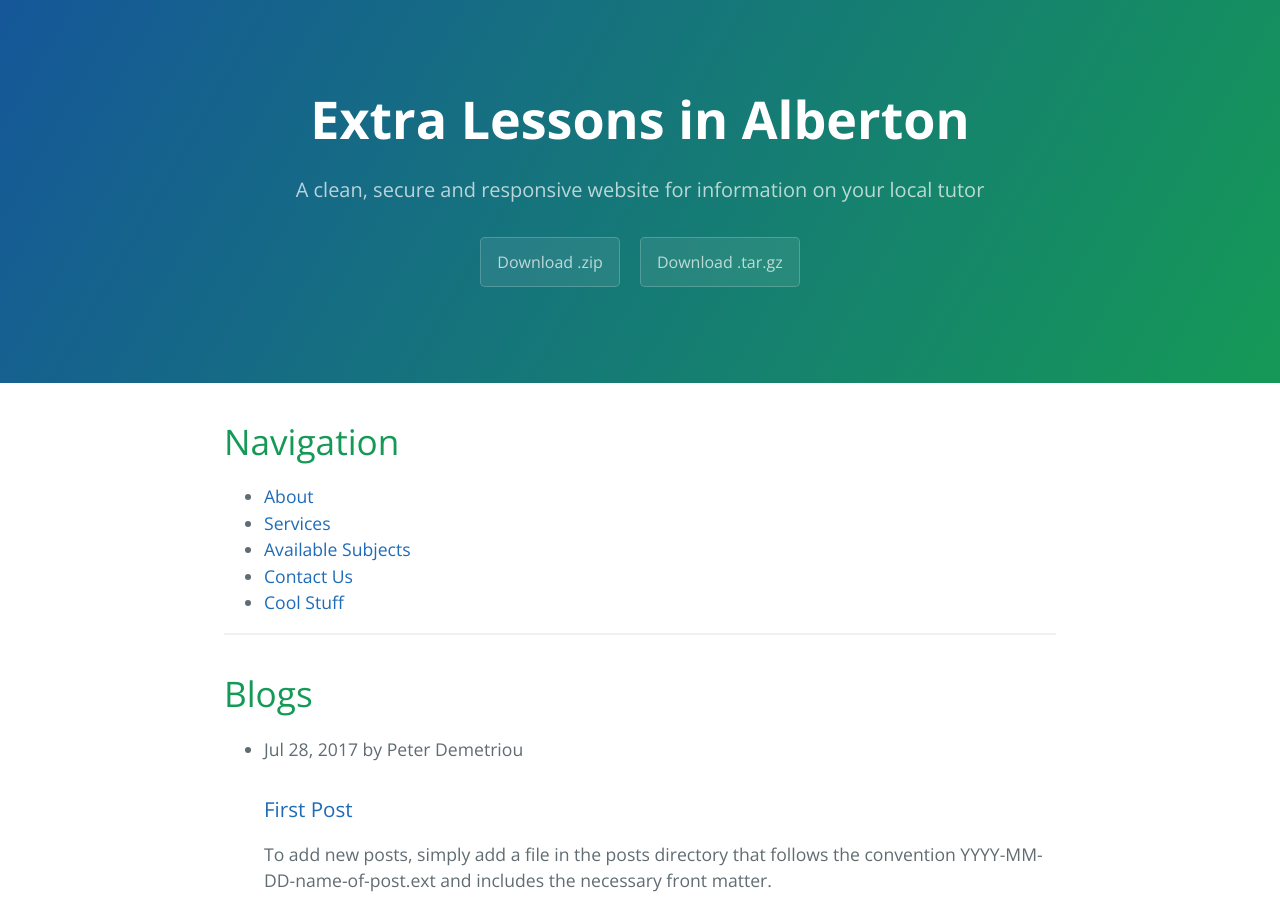
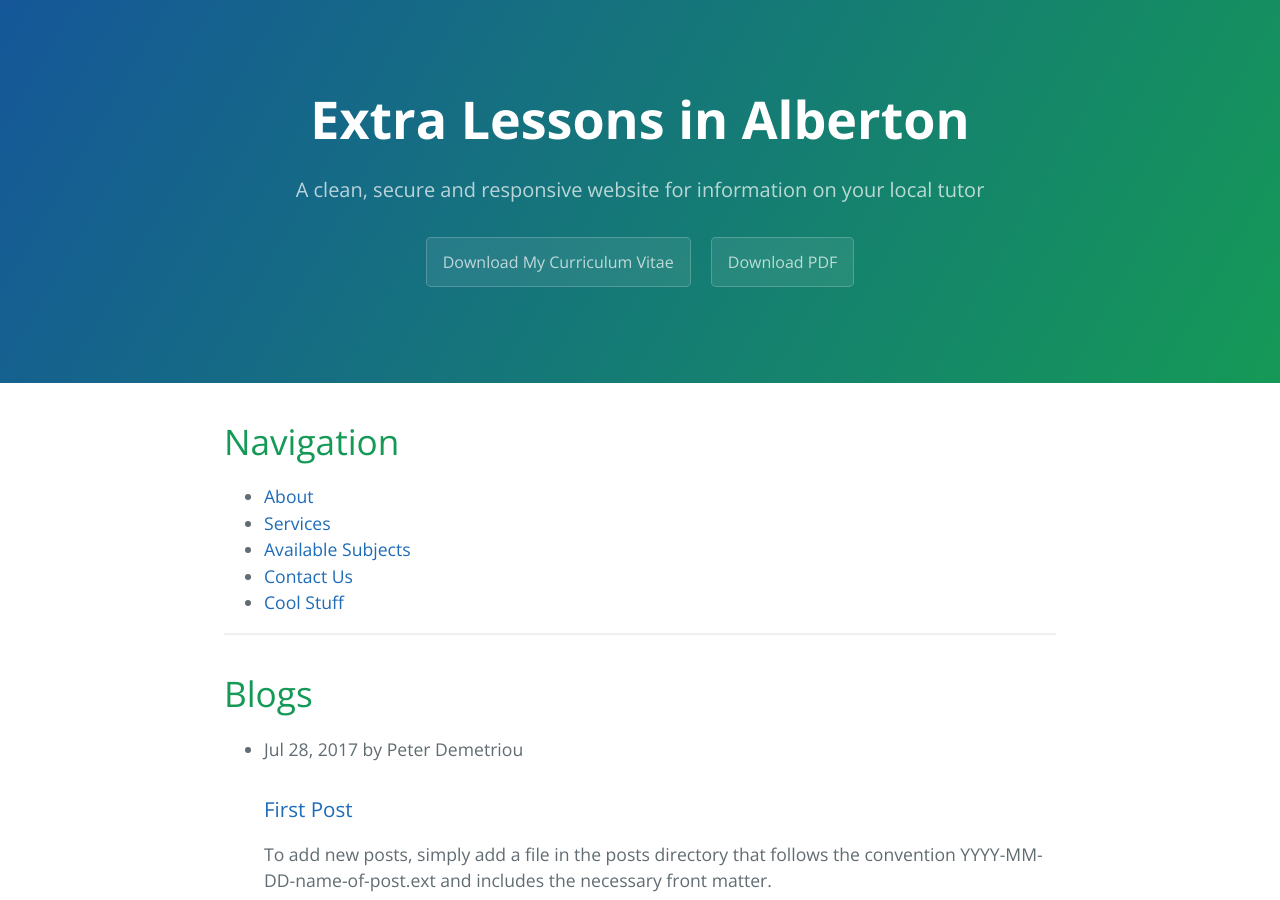
Before and after one commit to HelloBeastie/HelloBeastie.github.io, a Jekyll site: the page built from index.md, in a window 1280 px wide and 900 px high. Built offline with Jekyll 4.4.1, drawn with Linux system fonts in a browser that asks for light colours; our own code applies the rules of GitHub Pages for plain Markdown files.

Commit message:
Tweaked email layout and added download button

```diff
--- a/_layouts/default.html
+++ b/_layouts/default.html
@@ -39,8 +39,8 @@
         <a href="{{ site.github.repository_url }}" class="btn">View on GitHub</a>
       {% endif %}
       {% if site.show_downloads %}
-        <a href="{{ site.github.zip_url }}" class="btn">Download .zip</a>
-        <a href="{{ site.github.tar_url }}" class="btn">Download .tar.gz</a>
+        <a href="{{ include  Riki_Lee_Cirrculem_Vitae}}" class="btn">Download My Curriculum Vitae</a>
+        <a href="{{ site.github.tar_url }}" class="btn">Download PDF</a>
       {% endif %}
     </section>
 
```
